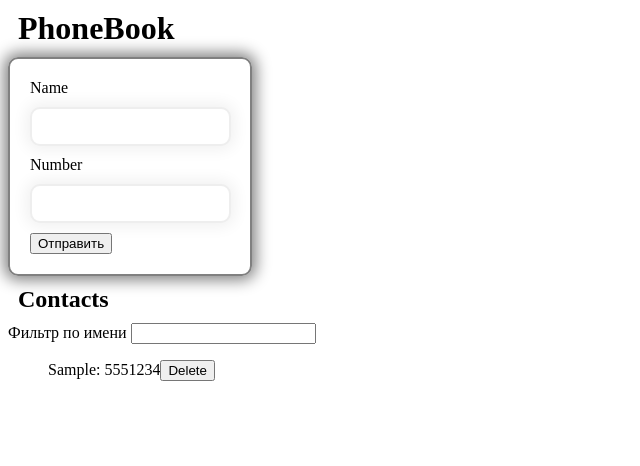
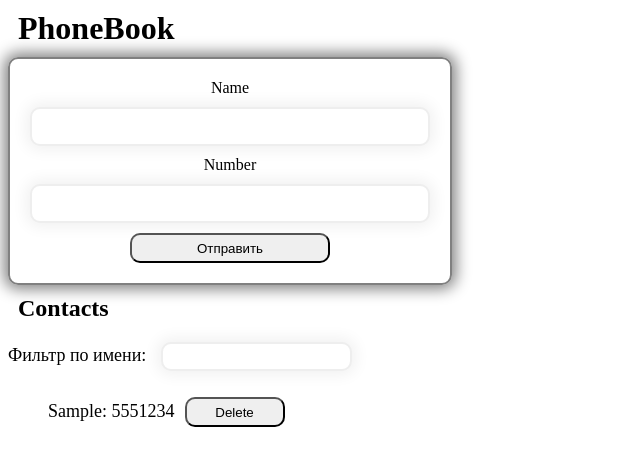
Before and after one commit to Anatoliy-Mostovoy/goit-react-hw-02-phonebook, a React (Create React App) app: page / in a window 1280 px wide. Both pictures are taken after typing "Sample", "5551234" into the empty fields and a click on the button "Отправить". Shown: the top 466 px of the page, without its empty margins (0-640 px from the left). Built offline with nearby package versions, Linux system fonts and the light colour scheme.

Commit message:
Finished style

```diff
--- a/src/Components/Contacts/Contacts.js
+++ b/src/Components/Contacts/Contacts.js
@@ -11,6 +11,7 @@ export const Contacts = ({ contacts, deleteFunction }) => {
             <li className={s.List} key={contact.id}>
               {contact.name}: {contact.number}
               <button
+                className={s.Button}
                 type="button"
                 onClick={() => {
                   deleteFunction(contact.id);
--- a/src/Components/Contacts/Contacts.module.css
+++ b/src/Components/Contacts/Contacts.module.css
@@ -1,3 +1,19 @@
 .List {
   list-style: none;
+  font-size: large;
+  font-weight: 400;
 }
+
+.Button {
+  width: 100px;
+  height: 30px;
+  margin-left: 10px;
+  margin-bottom: 5px;
+  border-radius: 10px;
+  cursor: pointer;
+}
+
+.Button:hover {
+  transform: scale(1.1);
+  border-radius: 10px;
+}
--- a/src/Components/Filter/Filter.js
+++ b/src/Components/Filter/Filter.js
@@ -1,10 +1,17 @@
 import React from 'react';
 import PropTypes from 'prop-types';
+import s from './Filter.module.css';
 
 export const Filter = ({ value, onChange }) => {
   return (
-    <label>
-      Фильтр по имени <input type="text" value={value} onChange={onChange} />
+    <label className={s.Label}>
+      Фильтр по имени:
+      <input
+        className={s.Input}
+        type="text"
+        value={value}
+        onChange={onChange}
+      />
     </label>
   );
 };
--- a/src/Components/Filter/Filter.module.css
+++ b/src/Components/Filter/Filter.module.css
@@ -0,0 +1,14 @@
+.Label {
+  margin: 0;
+  padding: 0;
+  font-size: large;
+  font-weight: 400;
+}
+.Input {
+  cursor: pointer;
+  padding: 5px;
+  margin: 10px 0 10px 15px;
+  border: 2px solid #eee;
+  box-shadow: 0 0 15px 4px rgba(0, 0, 0, 0.06);
+  border-radius: 10px;
+}
--- a/src/Components/Form/Form.js
+++ b/src/Components/Form/Form.js
@@ -59,7 +59,9 @@ export class Form extends Component {
               id={uuidv4()}
             />
           </label>
-          <button type="submit">Отправить</button>
+          <button type="submit" className={s.Button}>
+            Отправить
+          </button>
         </form>
       </div>
     );
--- a/src/Components/Form/Form.module.css
+++ b/src/Components/Form/Form.module.css
@@ -1,19 +1,19 @@
 .Container {
-  width: 200px;
+  width: 400px;
+  text-align: center;
   padding: 20px;
   border: 2px solid grey;
   border-radius: 10px;
-
   box-shadow: 0 0 15px 4px grey;
 }
-.Form {
-}
+
 .Label {
   margin: 0;
   padding: 0;
 }
 
 .Input {
+  width: -webkit-fill-available;
   cursor: pointer;
   padding: 10px;
   margin: 10px 0;
@@ -24,3 +24,15 @@
 .Input:hover {
   transform: scale(1.1);
 }
+
+.Button {
+  width: 200px;
+  height: 30px;
+  border-radius: 10px;
+  cursor: pointer;
+}
+
+.Button:hover {
+  transform: scale(1.1);
+  border-radius: 10px;
+}
```
